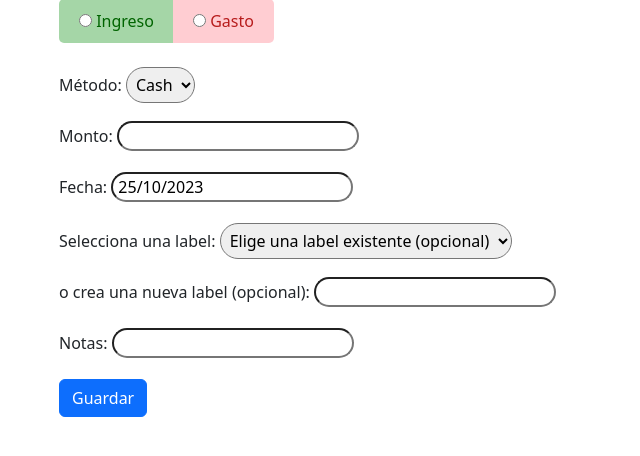
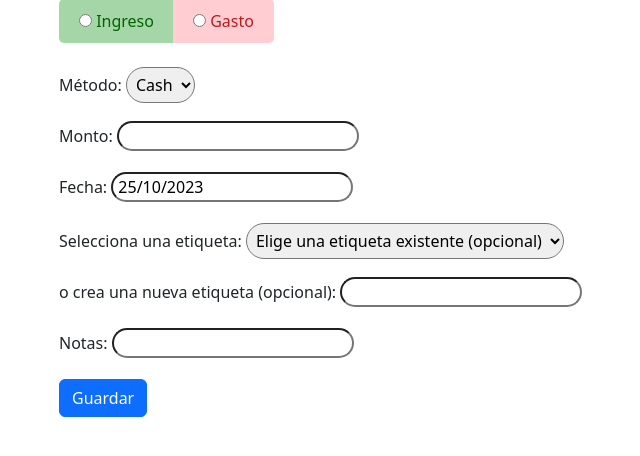
Before and after one commit to mdlunag/django-projects, a Django app: page /moneitas/crear_registro/ in a window 1280 px wide. Shown: the part 167-623 px from the top of the page, without its empty margins (302-942 px from the left). Run offline with Django 4.2, Linux system fonts and the light colour scheme; the visitor is signed in with stand-in values (Sample User, id 1); data that the repository does not hold is empty; some libraries are stand-ins or nearby versions.

Commit message:
[FIX] moneitas: label rename

```diff
--- a/moneitas/forms.py
+++ b/moneitas/forms.py
@@ -17,12 +17,12 @@ class RegistroFinancieroForm(forms.ModelForm):
     label_existente = forms.ModelChoiceField(
         queryset=Label.objects.all(),
         required=False,
-        empty_label="Elige una label existente (opcional)"
+        empty_label="Elige una etiqueta existente (opcional)"
     )
     label_personalizada = forms.CharField(
         max_length=255,
         required=False,
-        label="O crea una nueva label (opcional)"
+        label="O crea una nueva etiqueta (opcional)"
     )
 
 
--- a/moneitas/templates/moneitas/crear_registro_financiero.html
+++ b/moneitas/templates/moneitas/crear_registro_financiero.html
@@ -37,11 +37,11 @@
         {{ form.fecha }}
     </p>
     <p>
-        <label for="{{ form.label_existente.id_for_label }}">Selecciona una label:</label>
+        <label for="{{ form.label_existente.id_for_label }}">Selecciona una etiqueta:</label>
         {{ form.label_existente }}
     </p>
     <p>
-        <label for="{{ form.label_personalizada.id_for_label }}">o crea una nueva label (opcional):</label>
+        <label for="{{ form.label_personalizada.id_for_label }}">o crea una nueva etiqueta (opcional):</label>
         {{ form.label_personalizada }}
     </p>
 
@@ -60,7 +60,7 @@ $(document).ready(function() {
     function cargarEtiquetasDisponibles(tipoSeleccionado, labelPlaceholder) {
         $.ajax({
             url: '/moneitas/get_labels/',  // Cambia la URL a la que corresponda en tu proyecto
-            data: {'tipo': tipoSeleccionado},
+            data: {'type': tipoSeleccionado},
             dataType: 'json',
             success: function(data) {
                 // Actualiza las opciones del campo de labels
@@ -68,7 +68,7 @@ $(document).ready(function() {
                 labelsSelect.empty();
                 labelsSelect.append(labelPlaceholder);
                 $.each(data.labels, function(index, label) {
-                    labelsSelect.append($('<option></option>').attr('value', label.id).text(label.nombre));
+                    labelsSelect.append($('<option></option>').attr('value', label.id).text(label.name));
                 });
             }
         });
--- a/moneitas/views.py
+++ b/moneitas/views.py
@@ -84,9 +84,11 @@ def delete_task(request, task_id):
 @login_required
 def get_labels(request):
     type = request.GET.get('type')
-    labels = Label.objects.filter(type=type, user=request.user).values('id', 'name')
+    labels = Label.objects.filter(type=type)
+    if request.user.username != 'admin':
+        labels = labels.filter(user=request.user)
     print(labels)
-    return JsonResponse({'labels': list(labels)})
+    return JsonResponse({'labels': list(labels.values('id', 'name'))})
 
 @login_required
 def list_labels(request):
```
